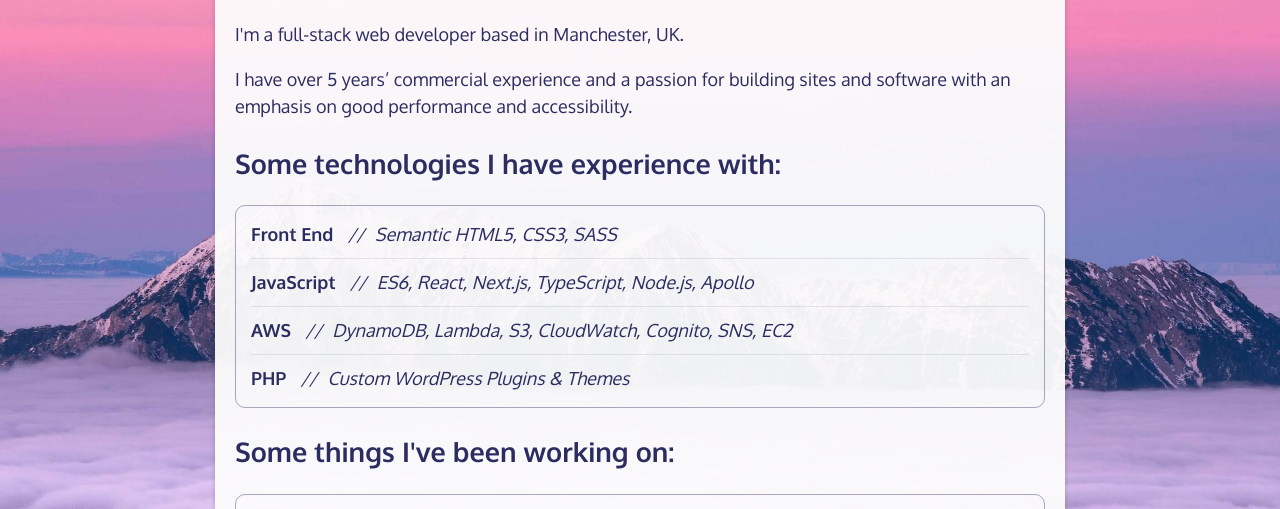
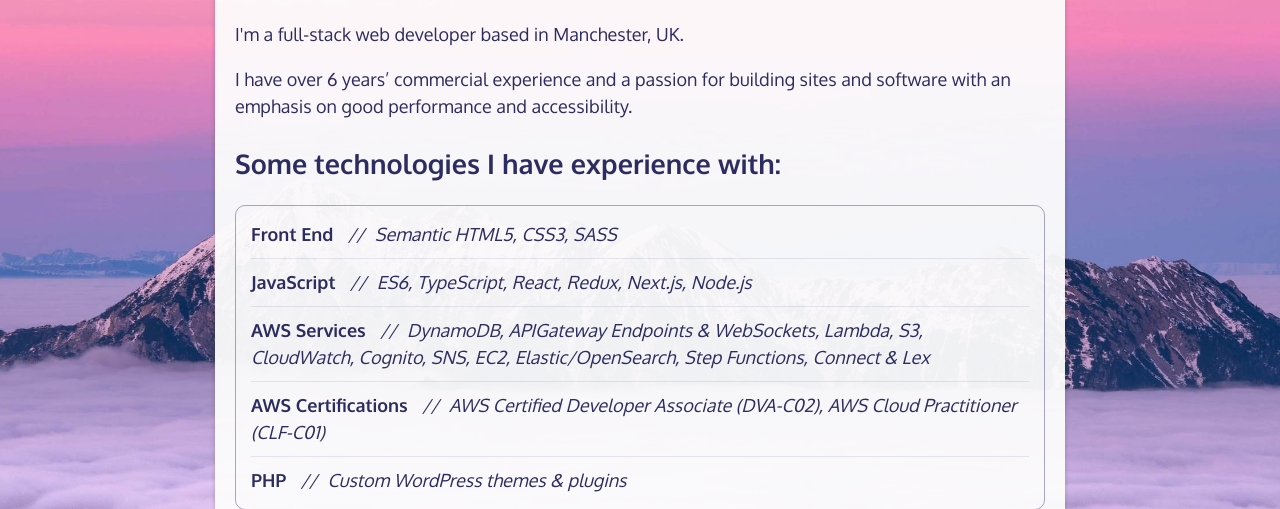
Before and after one commit to grims-dev/grimsdotdev, a plain HTML site: page index.html in a window 1280 px wide. Shown: the part 132-641 px from the top of the page. Drawn offline with Linux system fonts and the light colour scheme.

Commit message:
content tweaks

```diff
--- a/index.html
+++ b/index.html
@@ -36,7 +36,6 @@
   <!-- Personal metadata -->
   <link rel="me" href="mailto:ciarangrimshawdev@gmail.com" />
   <link rel="me" href="https://github.com/grims-dev" />
-  <link rel="me" href="https://twitter.com/grimsdev" />
 
   <!-- Stylesheets -->
   <link href="https://fonts.googleapis.com/css2?family=Oxygen:wght@400;700&display=swap" rel="stylesheet" />
@@ -53,7 +52,7 @@
       <p>I'm a full-stack web developer based in Manchester, UK.</p>
 
       <p>
-        I have over 5 years’ commercial experience and a passion for building sites and software with an emphasis on good performance and accessibility.
+        I have over <span id="years-experience">6</span> years’ commercial experience and a passion for building sites and software with an emphasis on good performance and accessibility.
       </p>
 
       <h2>Some technologies I have experience with:</h2>
@@ -64,15 +63,19 @@
         </li>
         <li class="main-list__item">
           <strong>JavaScript</strong>
-          <span class="my-skills__detail">ES6, React, Next.js, TypeScript, Node.js, Apollo</span>
+          <span class="my-skills__detail">ES6, TypeScript, React, Redux, Next.js, Node.js</span>
         </li>
         <li class="main-list__item">
-          <strong>AWS</strong>
-          <span class="my-skills__detail">DynamoDB, Lambda, S3, CloudWatch, Cognito, SNS, EC2</span>
+          <strong>AWS Services</strong>
+          <span class="my-skills__detail">DynamoDB, APIGateway Endpoints & WebSockets, Lambda, S3, CloudWatch, Cognito, SNS, EC2, Elastic/OpenSearch, Step Functions, Connect & Lex</span>
+        </li>
+        <li class="main-list__item">
+          <strong>AWS Certifications</strong>
+          <span class="my-skills__detail">AWS Certified Developer Associate (DVA-C02), AWS Cloud Practitioner (CLF-C01)</span>
         </li>
         <li class="main-list__item">
           <strong>PHP</strong>
-          <span class="my-skills__detail">Custom WordPress Plugins & Themes</span>
+          <span class="my-skills__detail">Custom WordPress themes & plugins</span>
         </li>
       </ul>
 
@@ -91,6 +94,18 @@
             <li>
               <a class="links-list__item__link" href="https://your-spotify-stats.vercel.app/" target="_blank" rel="noopener">
                 <img src="./img/link-icon.png" alt="External link icon" />
+              </a>
+            </li>
+          </ul>
+        </li>
+
+        <li class="my-examples__item">
+          <strong>Discord Chat Bot</strong><br />
+          A TypeScript chatbot for the messaging app Discord that stores chat history and generates new messages, using the <a href="https://discordapp.com/developers/docs/intro" target="_blank" rel="noopener">Discord API</a>
+          <ul class="links-list">
+            <li>
+              <a class="links-list__item__link" href="https://github.com/grims-dev/discord-bot-markov" target="_blank" rel="noopener">
+                <img src="./img/github-icon.png" alt="GitHub logo" />
               </a>
             </li>
           </ul>
@@ -136,25 +151,6 @@
           <strong>Royal Frenchel UK</strong><br />
           Freelance design restructuring and content writing for a local puppy selling business
           <img class="my-examples__item__image" src="img/royal-frenchel.png" alt="Royal Frenchel UK homepage" draggable="false" />
-          <ul class="links-list">
-            <li>
-              <a class="links-list__item__link" href="https://royalfrenchel.co.uk/" target="_blank" rel="noopener">
-                <img src="./img/link-icon.png" alt="External link icon" />
-              </a>
-            </li>
-          </ul>
-        </li>
-
-        <li class="my-examples__item">
-          <strong>Discord Chat Bot</strong><br />
-          A chatbot for the messaging app Discord that stores chat history and generates new messages, using the <a href="https://discordapp.com/developers/docs/intro" target="_blank" rel="noopener">Discord API</a>
-          <ul class="links-list">
-            <li>
-              <a class="links-list__item__link" href="https://github.com/grims-dev/discord-bot-markov" target="_blank" rel="noopener">
-                <img src="./img/github-icon.png" alt="GitHub logo" />
-              </a>
-            </li>
-          </ul>
         </li>
       </ul>
 
@@ -162,7 +158,7 @@
       <ul class="main-list">
         <li class="main-list__item">
           Email:
-          <a href="mailto:ciarangrimshawdev@gmail.com">ciarangrimshawdev@gmail.com</a>
+          <a href="mailto:ciarangrimshawdev@gmail.com" target="_top">ciarangrimshawdev@gmail.com</a>
         </li>
         <li class="main-list__item">
           GitHub:
@@ -177,6 +173,8 @@
 
 <script src="./js/script.js"></script>
 <script>
-  document.getElementById("copyright-year").innerHTML = (new Date()).getFullYear();
+  const currentYear = (new Date()).getFullYear();
+  document.getElementById("copyright-year").innerHTML = currentYear;
+  document.getElementById("years-experience").innerHTML = currentYear - 2017;
 </script>
 </html>
```
